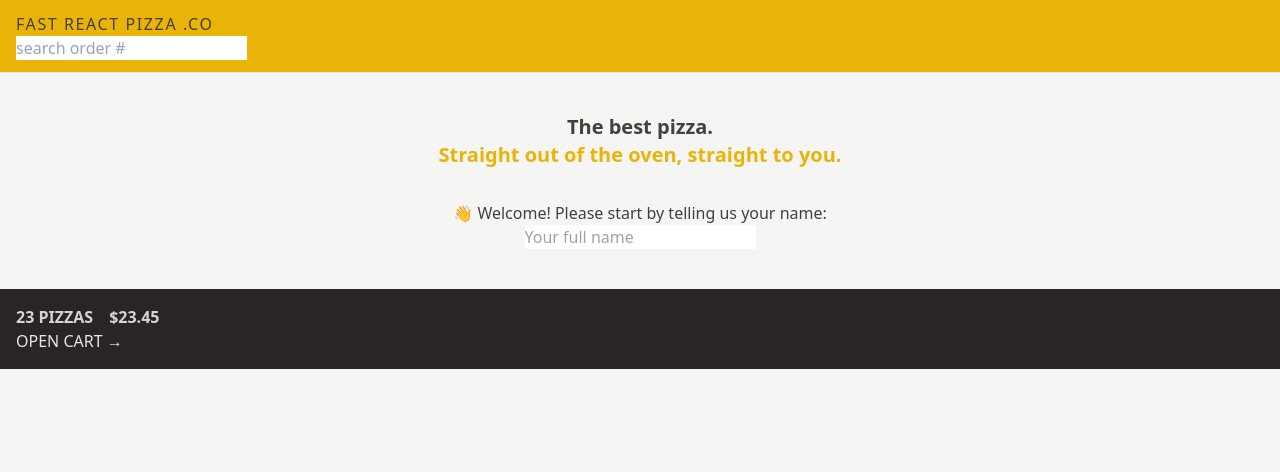
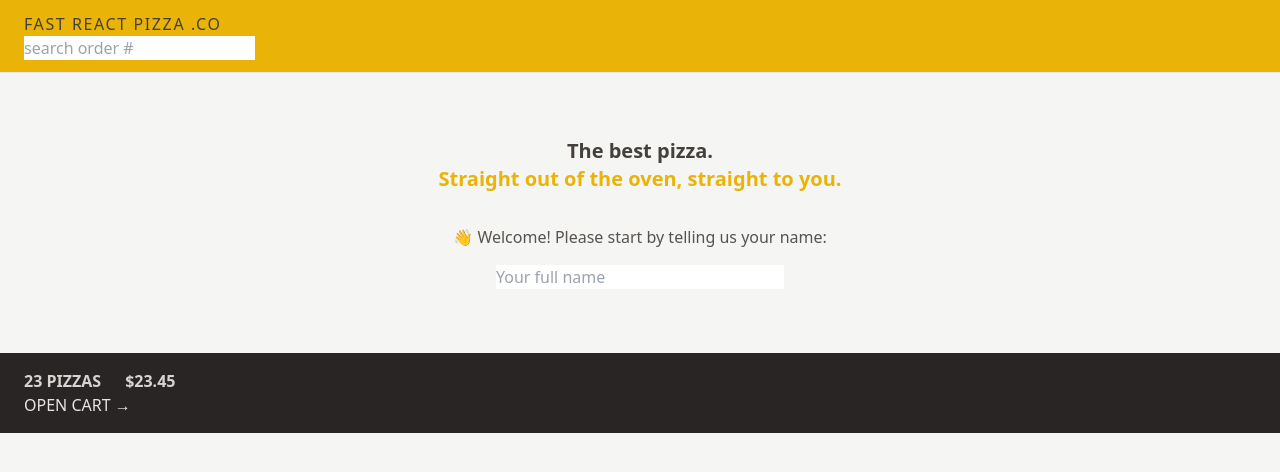
Before and after one commit to 94edwin89/Fast-React-Pizza, a React (Vite) app: page / in a window 1280 px wide. Shown: the top 472 px of the page. Built offline with nearby package versions, Linux system fonts and the light colour scheme.

Commit message:
responsive design

```diff
--- a/src/features/cart/CartOverview.jsx
+++ b/src/features/cart/CartOverview.jsx
@@ -2,8 +2,8 @@
 
 function CartOverview() {
   return (
-    <div className="bg-stone-800 uppercase text-stone-200 p-4">
-      <p className="text-stone-300 font-semibold space-x-4">
+    <div className="bg-stone-800 uppercase text-stone-200 py-4 px-4 sm:px-6 md:text-base">
+      <p className="text-stone-300 font-semibold space-x-4 sm:space-x-6">
         <span>23 pizzas</span>
         <span>$23.45</span>
       </p>
--- a/src/features/user/CreateUser.jsx
+++ b/src/features/user/CreateUser.jsx
@@ -1,7 +1,7 @@
-import { useState } from 'react';
+import { useState } from "react";
 
 function CreateUser() {
-  const [username, setUsername] = useState('');
+  const [username, setUsername] = useState("");
 
   function handleSubmit(e) {
     e.preventDefault();
@@ -9,16 +9,19 @@
 
   return (
     <form onSubmit={handleSubmit}>
-      <p>👋 Welcome! Please start by telling us your name:</p>
+      <p className="mb-4 text-sm text-stone-600 md:text-base">
+        👋 Welcome! Please start by telling us your name:
+      </p>
 
       <input
         type="text"
         placeholder="Your full name"
         value={username}
         onChange={(e) => setUsername(e.target.value)}
+        className="w-72"
       />
 
-      {username !== '' && (
+      {username !== "" && (
         <div>
           <button>Start ordering</button>
         </div>
--- a/src/ui/Header.jsx
+++ b/src/ui/Header.jsx
@@ -4,7 +4,7 @@
 
 function Header() {
   return (
-    <header className="py-3 px-4 uppercase bg-yellow-500 border-b border-stone-200 ">
+    <header className="py-3 px-4 uppercase bg-yellow-500 border-b border-stone-200 sm:px-6">
       <Link to="/" className="tracking-widest">
         Fast React Pizza .co
       </Link>
--- a/src/ui/Home.jsx
+++ b/src/ui/Home.jsx
@@ -2,7 +2,7 @@
 
 function Home() {
   return (
-    <div className="my-10 text-center">
+    <div className="my-10 sm:my-16 text-center">
       <h1 className="text-xl mb-8 font-semibold ">
         The best pizza.
         <br />
```
Also changed, not shown: vite.config.js (+5 -6 lines).
